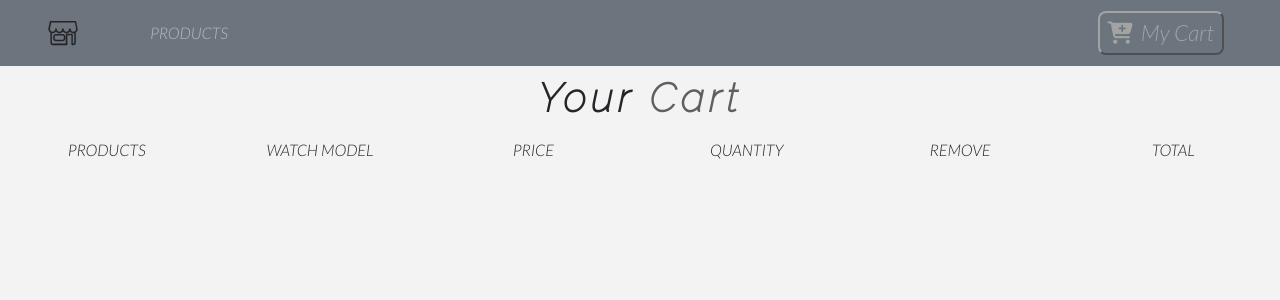
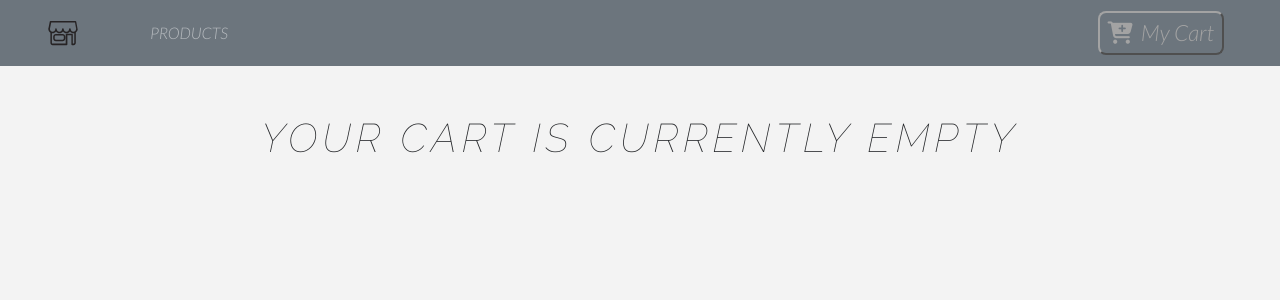
Before and after one commit to JDickey1990/e-commerce_frontend, a React (Create React App) app: page /cart in a window 1280 px wide. Shown: the top 300 px of the page. Built offline with nearby package versions, Linux system fonts and the light colour scheme.

Commit message:
recreating the Cart component

```diff
--- a/src/components/Cart/Cart.js
+++ b/src/components/Cart/Cart.js
@@ -1,15 +1,38 @@
 import React, { Component } from 'react'
 import Title from '../Title'
 import CartColumns from './CartColumns'
+import CartList from './CartList'
+import CartTotals from './CartTotals'
+import EmptyCart from './EmptyCart'
+import { connect } from 'react-redux'
 
 
-export default class Cart extends Component {
+class Cart extends Component {
+
+    cart = () => {
+        if(this.props.shoppingCart.length > 0){
+            return <div>
+                    <Title name="your" title="cart" />
+                    <CartColumns />
+                    <CartList items={this.props.shoppingCart}/>
+                    <CartTotals />
+                </div>
+            }else{
+               return <div>
+                        <EmptyCart/>
+                     </div>
+        }
+    }
+
     render() {
         return (
           <section>
-              <Title name="your" title="cart" />
-              <CartColumns />
+              {this.cart()}
           </section>
         )
     }
 }
+
+const mapStateToProps = ({shoppingCart}) => ({shoppingCart})
+
+export default connect(mapStateToProps)(Cart)
```
Also changed, not shown: 2 other files (tests, documents, lock files or other folders).
